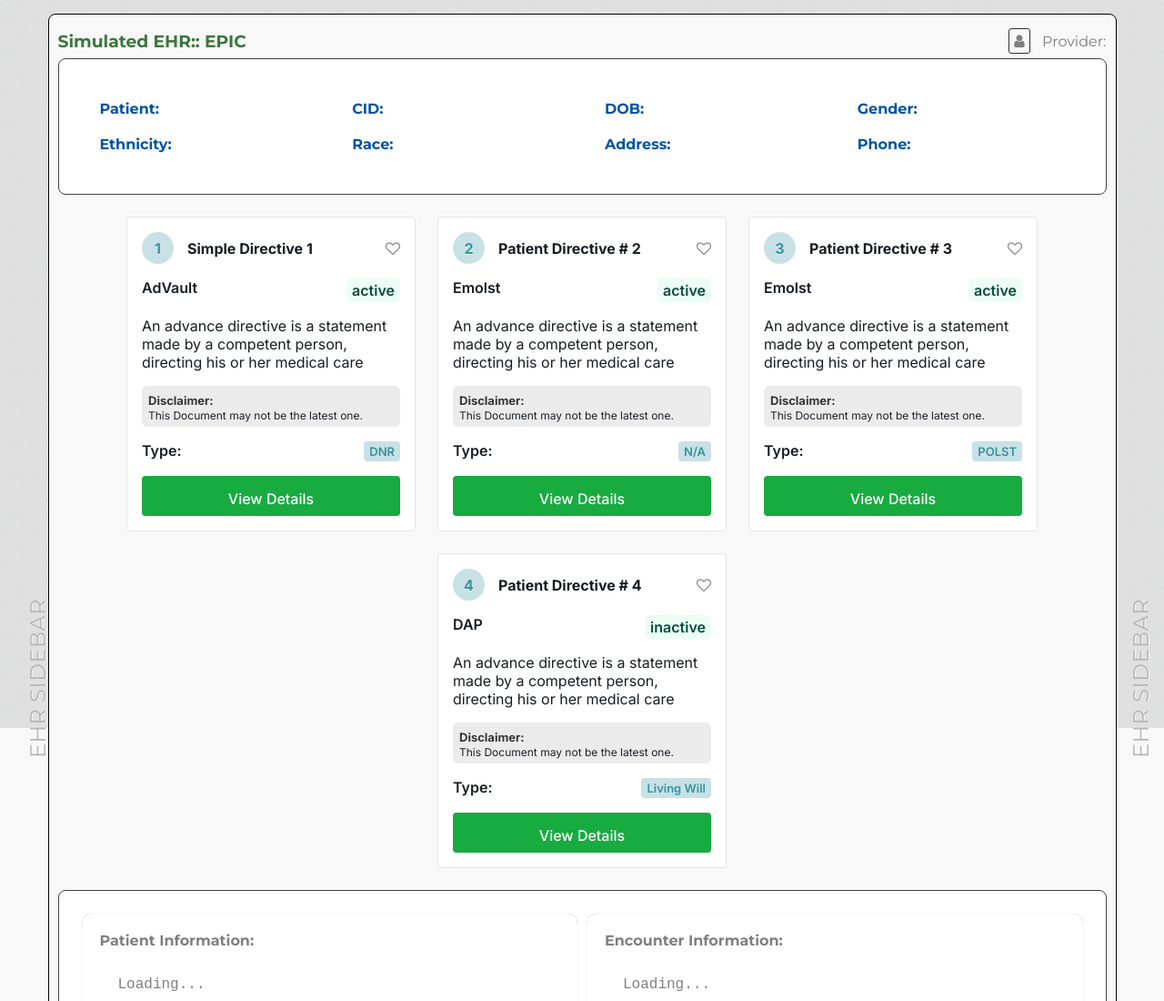
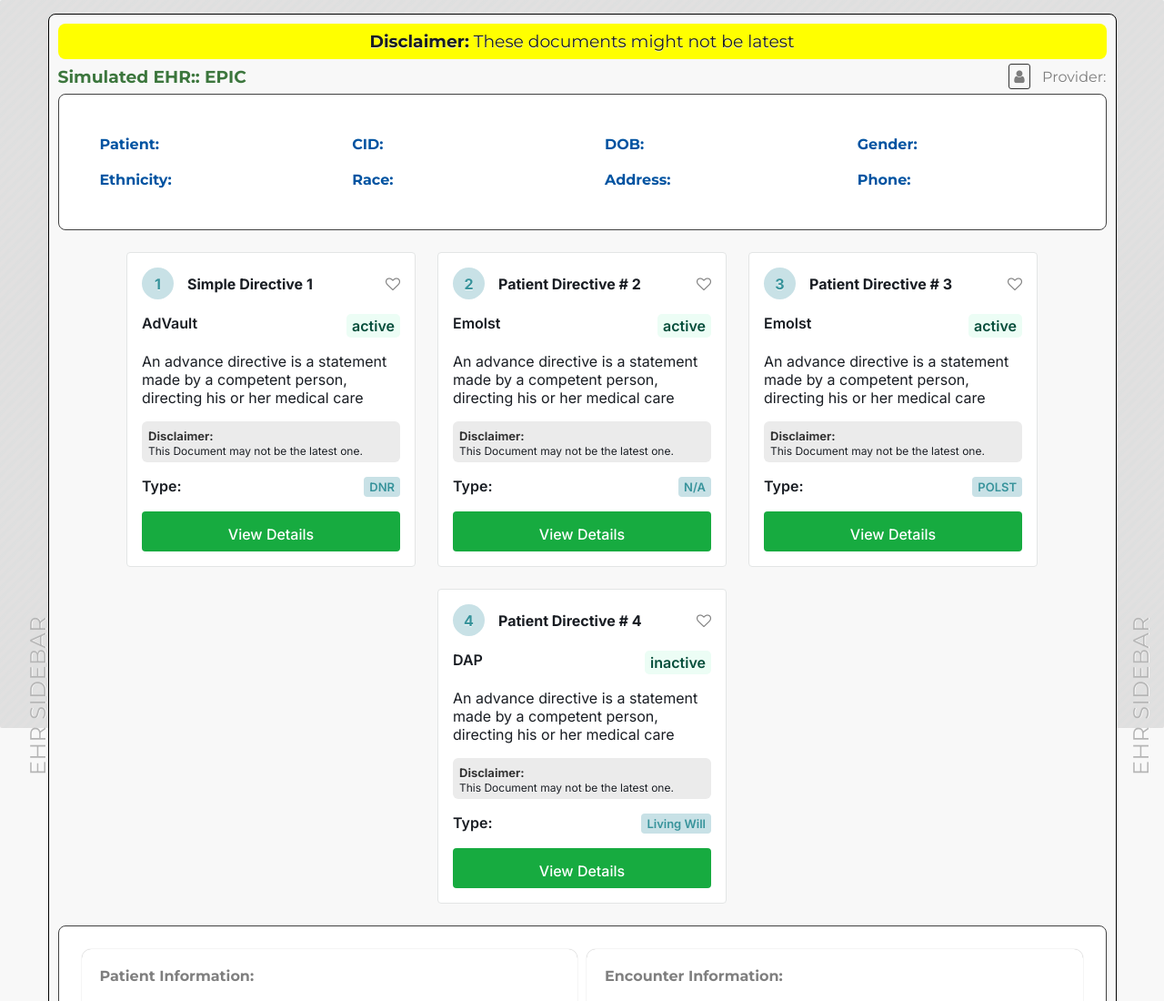
Before and after one commit to itissismail/itissismail.github.io, a website: page epic-provider-index.html in a window 1280 px wide. Shown: the top 1100 px of the page at 91% size. Drawn offline with nearby package versions, Linux system fonts and the light colour scheme; a script that the page names is missing; a web font is replaced by a local one.

Commit message:
updated disclaimer

```diff
--- a/app.css
+++ b/app.css
@@ -450,3 +450,15 @@ button.detail-btn {
   font-weight: 500;
   height: 44px;
 }
+
+.disclaimerHead {
+  background: yellow;
+  text-align: center;
+  border-radius: 8px;
+  padding: 8px;
+  color: #191D23;
+}
+
+.disclaimerHead h3{
+font-weight: 400;
+}
--- a/epic-provider-index.html
+++ b/epic-provider-index.html
@@ -27,6 +27,7 @@
                 EHR Sidebar
             </div>
             <div class="body-wrapper">
+                <div class="disclaimerHead"><h3><b>Disclaimer:</b> These documents might not be latest</h3></div>
                 <div class="ehr-header">
                     <h3 style="color: #3c763d;">Simulated EHR:: EPIC</h3>
                     <div style="text-align: right;"><i class="fa fa-user user"></i>&nbsp; Provider: <b style="color: #0053a1;" id="practID"></b><p id="practTel"></p></div>
```
Also changed, not shown: cerner-provider-index.html (+1 -0 lines), epic-provider-launch.html (+2 -2 lines).
